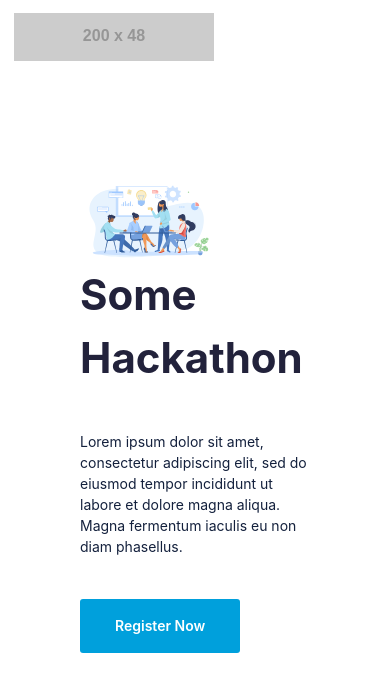
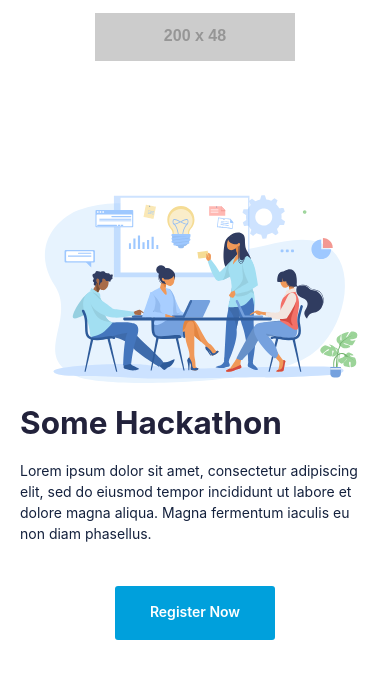
Before and after one commit to gunjanbangde/School-Hackathon, a Next.js app: page / in a window 390 px wide. Shown: the top 692 px of the page. Built offline with nearby package versions, Linux system fonts and the light colour scheme.

Commit message:
mobile fixes

```diff
--- a/components/Home/HeroSection.tsx
+++ b/components/Home/HeroSection.tsx
@@ -22,14 +22,14 @@ const HeroSection: React.FC = () => {
       p="180px 0 130px"
       bg={{ md: "url(/images/clipart/4.png) no-repeat right bottom/60.5%" }}
     >
-      <Container maxWidth="1440px" px="80px">
+      <Container maxWidth="1440px" px={{ xs: "20px", lg: "80px" }}>
         <Flex flexDirection={{ xs: "column-reverse", lg: "row" }}>
           <Box width={{ sm: "41%" }}>
             <Reveal left>
               <Text
                 as="h1"
-                mb="3rem"
-                fontSize="5xl"
+                mb={{ xs: "1rem", lg: "3rem" }}
+                fontSize={{ xs: "4xl", lg: "5xl" }}
                 fontWeight="700"
                 color="#22223b"
               >
@@ -41,7 +41,7 @@ const HeroSection: React.FC = () => {
                 Magna fermentum iaculis eu non diam phasellus.
               </Text>
             </Reveal>
-            <Reveal d="flex" delay={0.4} mt="3rem">
+            <Reveal d="flex" justifyContent="center" delay={0.4} mt="3rem">
               <Button
                 borderRadius="3px"
                 bg="linkedin.500"
@@ -56,7 +56,7 @@ const HeroSection: React.FC = () => {
               </Button>
             </Reveal>
           </Box>
-          <Box height={{ xs: "40%", sm: "auto" }} width="58%">
+          <Box height={{ xs: "40%", sm: "auto" }} width={{ lg: "58%" }}>
             <Lottie options={lottieOptions} height="100%" width="100%" />
           </Box>
         </Flex>
--- a/components/Navbar/Navbar.tsx
+++ b/components/Navbar/Navbar.tsx
@@ -18,7 +18,7 @@ const Navbar: React.FC = () => {
           width="100%"
           height="100%"
           alignItems="center"
-          justifyContent="space-between"
+          justifyContent={{ xs: "center", lg: "space-between" }}
         >
           <Img
             src="https://via.placeholder.com/200x48.png?text=LOGO+HERE"
```
